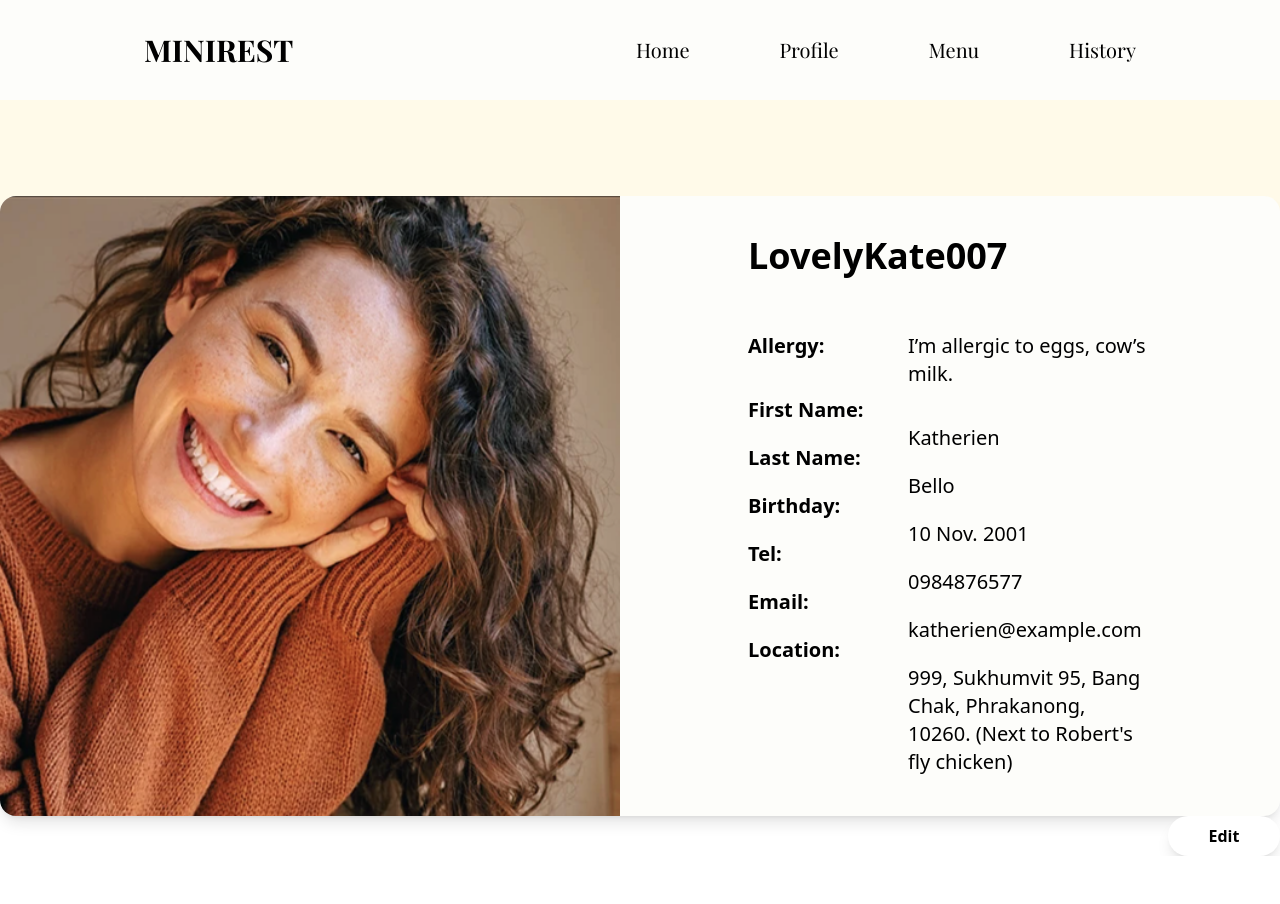
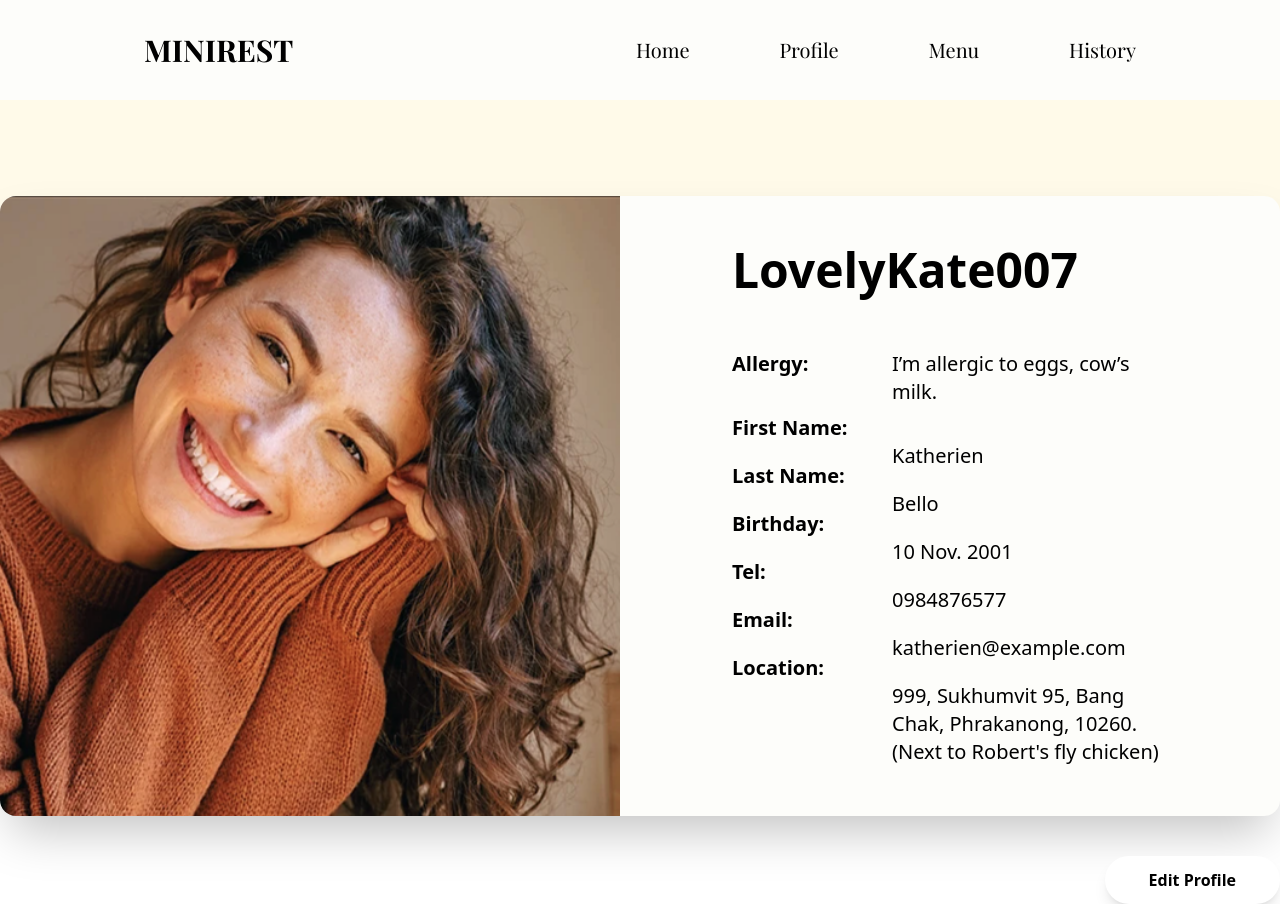
Before and after one commit to JaoShiGitHub/minirest, a React (Create React App) app in the folder frontend/: page /profile in a window 1280 px wide. Before the commit the page ends 856 px from the top, so only its background shows below. Built offline with nearby package versions, Linux system fonts and the light colour scheme; no server answers; a web font is replaced by a local one.

Commit message:
Adjust Profile page

```diff
--- a/frontend/src/pages/ProfilePage.jsx
+++ b/frontend/src/pages/ProfilePage.jsx
@@ -181,7 +181,7 @@ function ProfilePage() {
             </form>
           </section>
         ) : (
-          <section className="bg-[#FDFDFA] flex justify-between w-full min-w-[930px] rounded-2xl shadow-lg mt-24">
+          <section className="bg-[#FDFDFA] flex justify-between w-full min-w-[930px] rounded-2xl shadow-2xl mt-24">
             <section className="flex flex-col items-center">
               <img
                 className="min-w-[620px] min-h-[620px] rounded-l-2xl"
@@ -190,8 +190,8 @@ function ProfilePage() {
 
               <b className="text-2xl">{userInfo?.username}</b>
             </section>
-            <section className="flex flex-col justify-center px-32">
-              <h1 className="font-bold text-4xl mb-14">LovelyKate007</h1>
+            <section className="flex flex-col justify-center px-28">
+              <h1 className="font-bold text-5xl mb-14">LovelyKate007</h1>
               <div className="flex text-xl gap-x-10">
                 <div className="flex flex-col gap-y-5 min-w-[120px]">
                   <b className="mb-4">Allergy:</b>
@@ -226,10 +226,10 @@ function ProfilePage() {
         )}
         {isClicked ? null : (
           <button
-            className="self-end bg-white shadow-lg w-28 h-10 rounded-[50px] font-bold"
+            className="self-end bg-white hover:bg-orange-200 shadow-lg px-11 py-3 rounded-[50px] font-bold mt-10"
             onClick={handleOnClickEditBtn}
           >
-            Edit
+            Edit Profile
           </button>
         )}
       </section>
```
